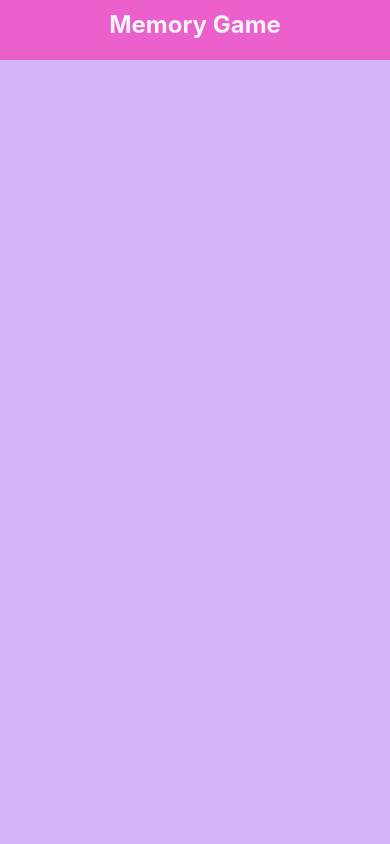
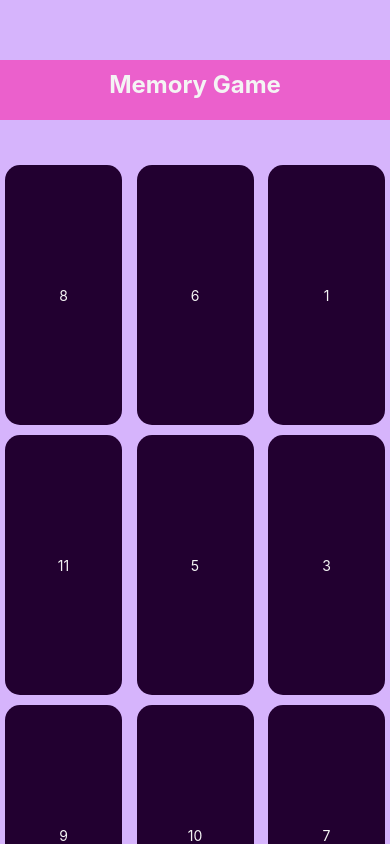
Before and after one commit to Maxsedzik/memory-game, a React Native app: screen / in a window 390 px wide. Shown: the top 844 px of the page. Built offline with nearby package versions, Linux system fonts and the light colour scheme.

Commit message:
Added card and cardsfield components. Added some styling and maping to render cards.

```diff
--- a/App.js
+++ b/App.js
@@ -1,8 +1,9 @@
 import { View, Text, StyleSheet } from "react-native";
 import Header from "./components/Header";
+import CardsField from "./components/CardsField";
 
 const App = () => {
-	let numbers = Array.from({ length: 9 }, (_, index) => index + 1);
+	let numbers = Array.from({ length: 12 }, (_, index) => index + 1);
 
 	for (let i = numbers.length - 1; i > 0; i--) {
 		const j = Math.floor(Math.random() * (i + 1));
@@ -12,6 +13,7 @@ const App = () => {
 	return (
 		<View style={styles.container}>
 			<Header />
+			<CardsField />
 		</View>
 	);
 };
@@ -20,6 +22,7 @@ const styles = StyleSheet.create({
 	container: {
 		flex: 1,
 		backgroundColor: "#d6b4fc",
+		paddingTop: 60,
 	},
 });
 export default App;
--- a/components/Card.js
+++ b/components/Card.js
@@ -1,13 +1,28 @@
-import { View, Text, StyleSheet } from "react-native";
+import { View, Text, StyleSheet, TouchableOpacity } from "react-native";
 
-const Card = () => {
+const Card = ({ number }) => {
 	return (
-		<View>
-			<Text>Memory Game</Text>
-		</View>
+		<TouchableOpacity style={styles.card}>
+			<View>
+				<Text style={styles.text}>{number}</Text>
+			</View>
+		</TouchableOpacity>
 	);
 };
 
-const styles = StyleSheet.create({});
+const styles = StyleSheet.create({
+	card: {
+		backgroundColor: "#220030",
+		aspectRatio: 0.45,
+		borderRadius: 15,
+		width: "30%",
+		margin: 5,
+		alignItems: "center",
+		justifyContent: "center",
+	},
+	text: {
+		color: "#f4f4f4",
+	},
+});
 
 export default Card;
--- /dev/null
+++ b/components/CardsField.js
@@ -0,0 +1,30 @@
+import React from "react";
+import { View, StyleSheet } from "react-native";
+import Card from "./Card";
+
+const CardsField = () => {
+	let numbers = Array.from({ length: 12 }, (_, index) => index + 1);
+
+	for (let i = numbers.length - 1; i > 0; i--) {
+		const j = Math.floor(Math.random() * (i + 1));
+		[numbers[i], numbers[j]] = [numbers[j], numbers[i]];
+	}
+	return (
+		<View style={styles.cardsfield}>
+			{numbers.map((number) => {
+				return <Card key={number} number={number} />;
+			})}
+		</View>
+	);
+};
+
+const styles = StyleSheet.create({
+	cardsfield: {
+		flexDirection: "row",
+		flexWrap: "wrap",
+		justifyContent: "space-between",
+		paddingTop: 40,
+	},
+});
+
+export default CardsField;
```
